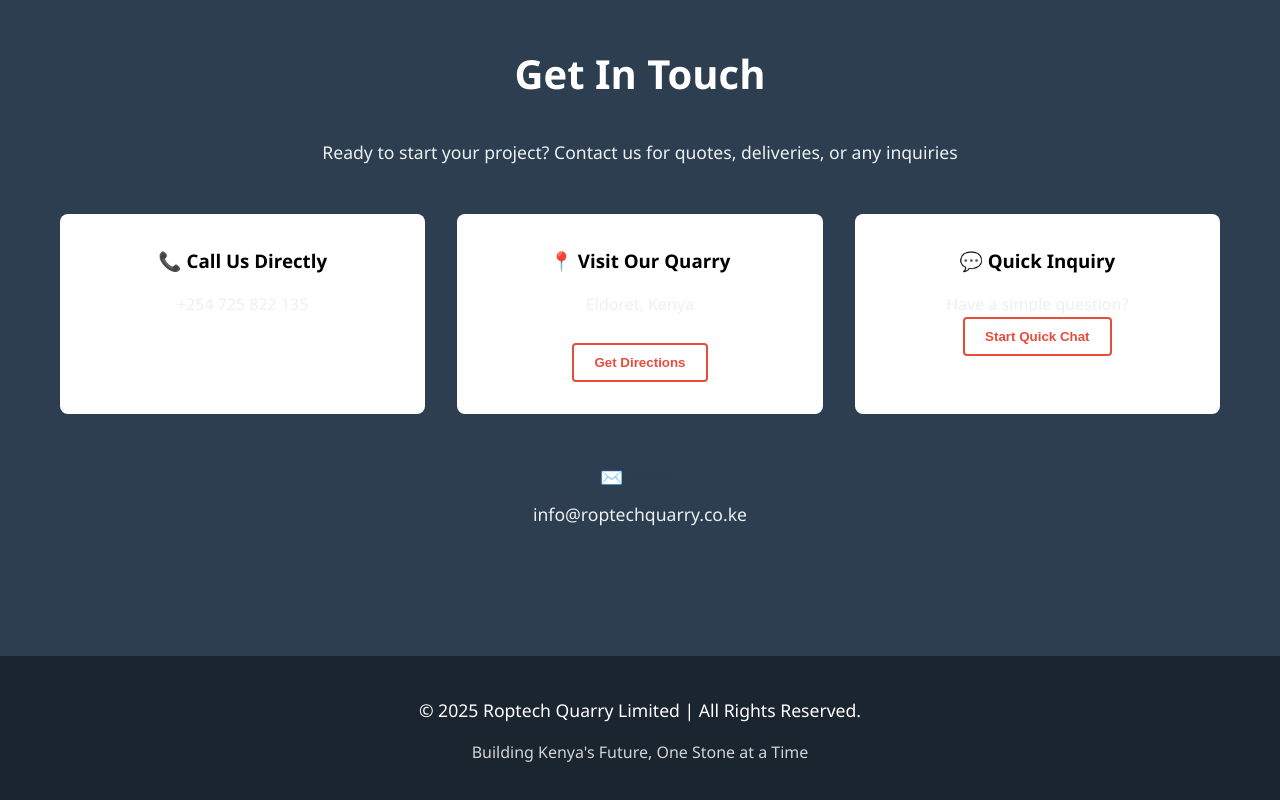
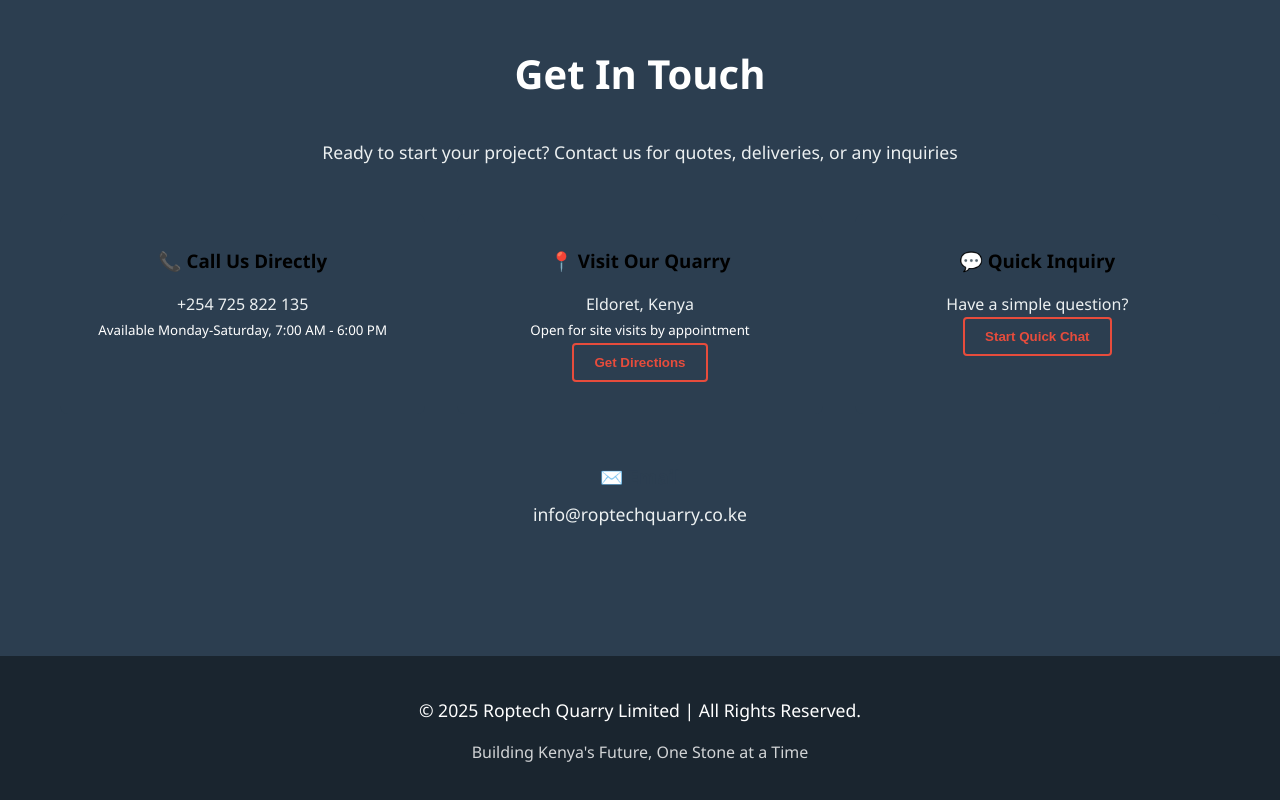
Before and after one commit to ropisaac/roptech_quarry, a plain HTML site: page index.html in a window 1280 px wide. Shown: the part 6546-7346 px from the top of the page. Drawn offline with Linux system fonts and the light colour scheme.

Commit message:
Update index.html

```diff
--- a/index.html
+++ b/index.html
@@ -536,7 +536,7 @@
         }
 
         .contact-method {
-            background: white;
+            background: #2c3e50;
             padding: 2rem;
             border-radius: 8px;
             text-align: center;
```
